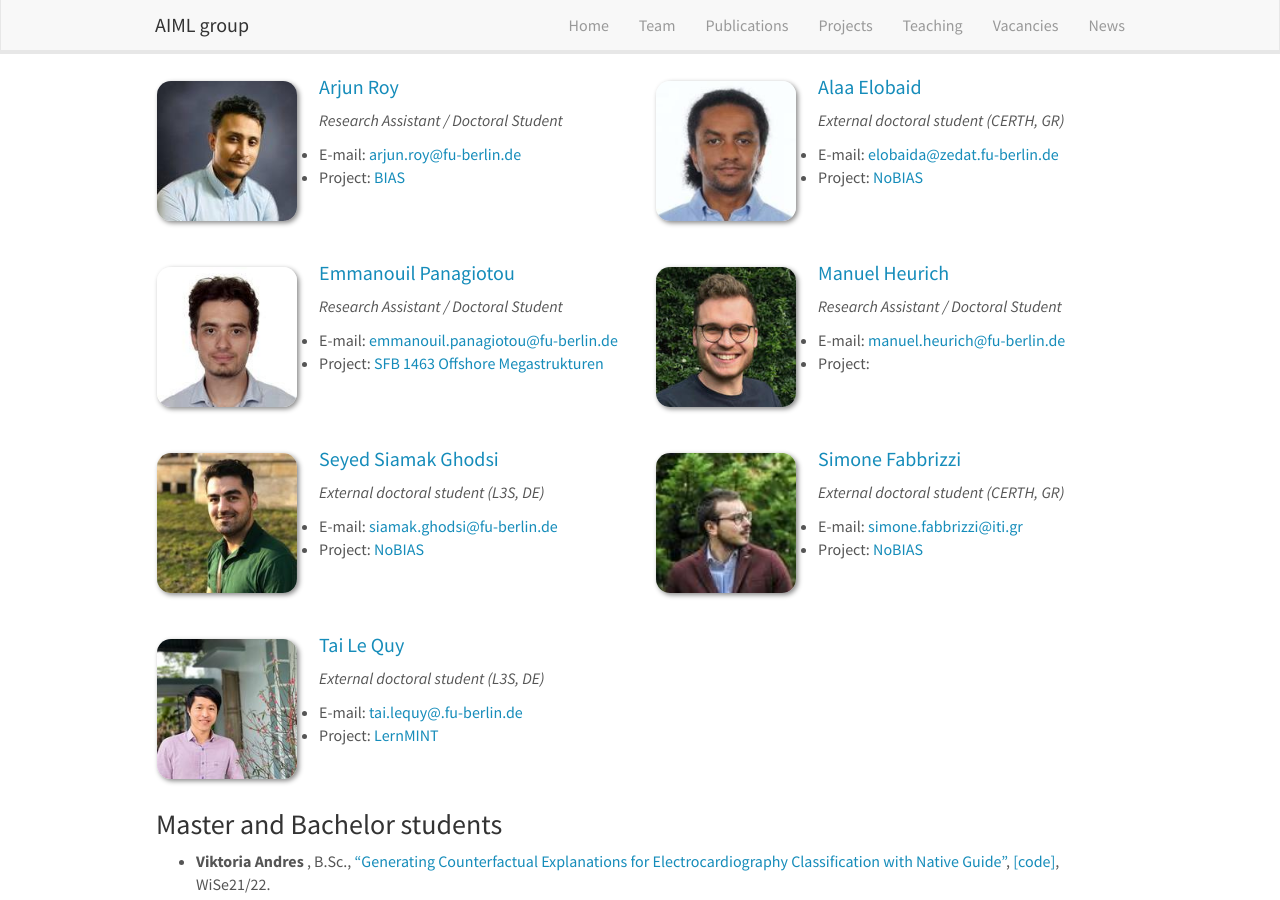
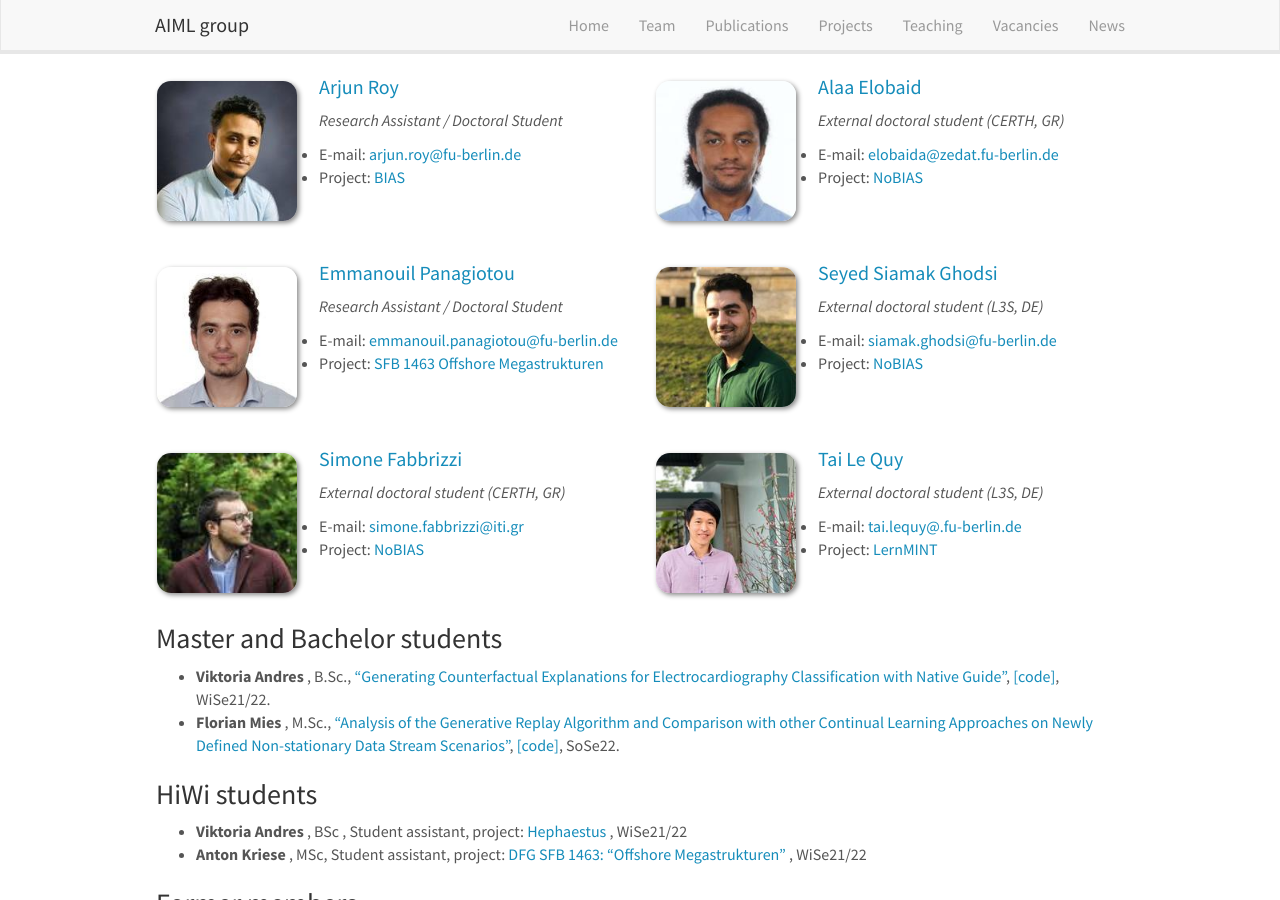
Before and after one commit to AIML-research/AIML-research.github.io, a Jekyll site: the page built from _pages/team.md, in a window 1280 px wide and 900 px high, scrolled down 535 px. Built offline with Jekyll 4.4.1, drawn with Linux system fonts in a browser that asks for light colours; nearby versions of some CDN libraries.

Commit message:
Update phds.yml

```diff
--- a/_data/phds.yml
+++ b/_data/phds.yml
@@ -27,15 +27,6 @@
   website:
   has_project_web: 1
   project_web: https://aiml-research.github.io/projects/offshore/
-
-- name: Manuel Heurich
-  photo: Manuel.jpg
-  info: Research Assistant / Doctoral Student
-  email: manuel.heurich@fu-berlin.de
-  number_educ: 0
-  website:
-  has_project_web: 0
-  project_web:
 
 
 - name: Seyed Siamak Ghodsi
```
